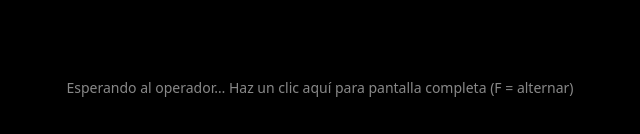
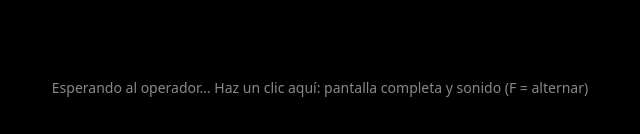
Before and after one commit to cornestoneaguascalientes/ALABANZA2, a plain HTML site: page salida.html in a window 1280 px wide. Shown: the part 663-797 px from the top of the page, 320-960 px from the left. Drawn offline with Linux system fonts and the light colour scheme.

Commit message:
Update salida.html

```diff
--- a/salida.html
+++ b/salida.html
@@ -27,7 +27,7 @@
       salida.html?modo=escenario  Vista de escenario: letra actual, siguiente y reloj
   -->
   <div id="out"></div>
-  <div id="hint">Esperando al operador… Haz un clic aquí para pantalla completa (F = alternar)</div>
+  <div id="hint">Esperando al operador… Haz un clic aquí: pantalla completa y sonido (F = alternar)</div>
 
   <script src="proy-core.js"></script>
   <script src="proy-render.js"></script>
@@ -48,6 +48,7 @@
       var ch = Proy.channel();
       var r = Proy.Render.mount(document.getElementById('out'), {
         mode: mode,
+        sound: mode === 'pantalla',
         onAudioBlocked: function () { ch.send({ t: 'audio-blocked' }); }
       });
 
@@ -78,9 +79,9 @@
         }
       }
       function toggleFs() { if (!document.fullscreenElement) enterFs(); else document.exitFullscreen(); }
-      addEventListener('click', enterFs);
+      addEventListener('click', function () { if (Proy.Render.Sound) Proy.Render.Sound.unlock(); enterFs(); });   // el clic también habilita el sonido
       addEventListener('dblclick', function () { if (document.fullscreenElement && Date.now() - fsAt > 1200) document.exitFullscreen(); });
-      addEventListener('keydown', function (e) { if (e.key === 'f' || e.key === 'F') toggleFs(); });
+      addEventListener('keydown', function (e) { if (Proy.Render.Sound) Proy.Render.Sound.unlock(); if (e.key === 'f' || e.key === 'F') toggleFs(); });
       // Si sale de pantalla completa sin querer (y no es el Lower Third), avisa: un clic la vuelve a poner
       document.addEventListener('fullscreenchange', function () {
         if (mode === 'lower') return;
```
